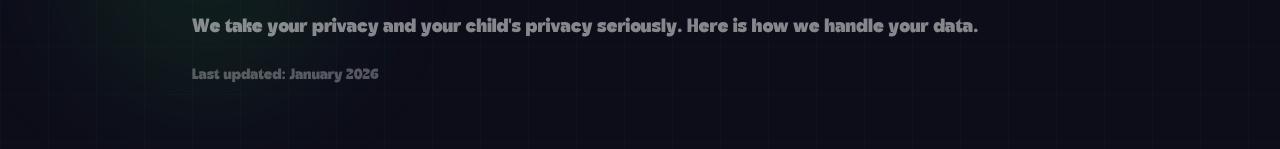
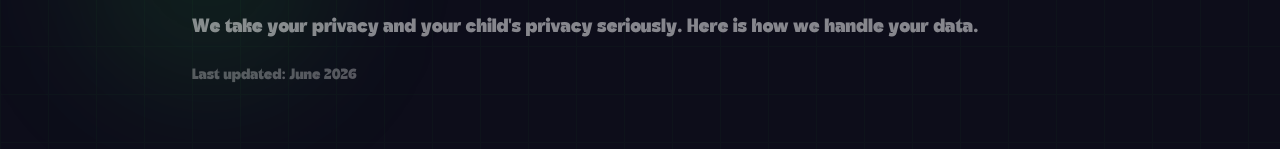
Before and after one commit to medoufakiiir/RC, a React (Vite) app in the folder website/app/: page /privacy in a window 1280 px wide. Shown: the part 242-391 px from the top of the page. Built offline with nearby package versions, Linux system fonts and the light colour scheme.

Commit message:
fix: update date to June 2026

```diff
--- a/website/app/src/pages/PrivacyPage.tsx
+++ b/website/app/src/pages/PrivacyPage.tsx
@@ -160,7 +160,7 @@ export default function PrivacyPage() {
           </motion.p>
 
           <motion.p variants={fade(0.22)} initial="hidden" animate="visible" className="text-white/30 text-sm">
-            {isAR ? 'آخر تحديث: يناير 2026' : 'Last updated: January 2026'}
+            {isAR ? 'آخر تحديث: يناير 2026' : 'Last updated: June 2026'}
           </motion.p>
         </div>
       </section>
```
